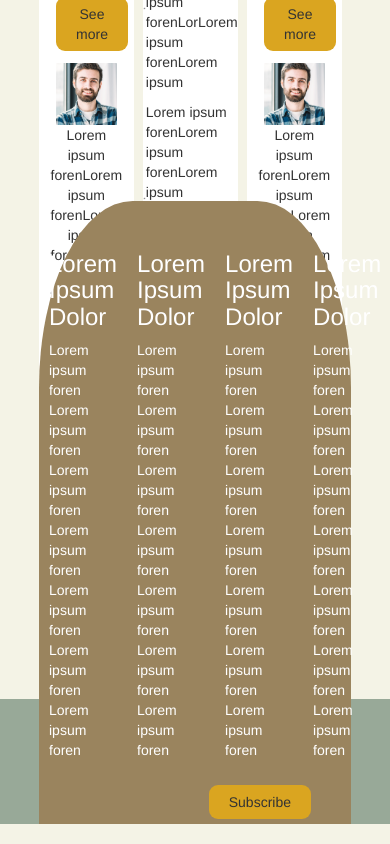
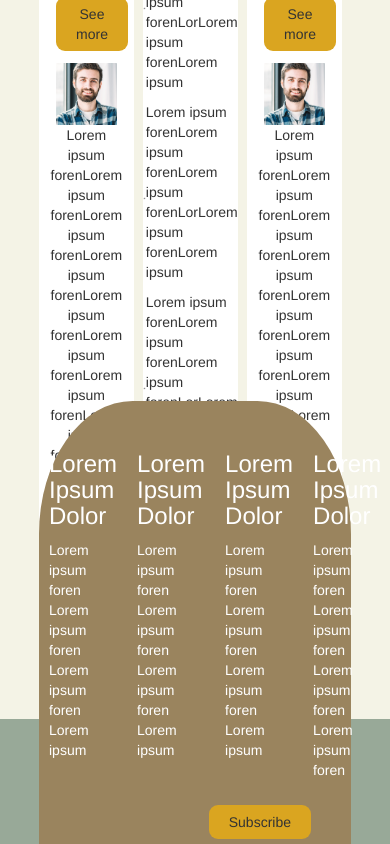
Before and after one commit to Mutahir7886/angular-netlify, an Angular app: page /html2 in a window 390 px wide. Shown: the part 1196-2040 px from the top of the page. Built offline with nearby package versions, Linux system fonts and the light colour scheme.

Commit message:
media query for footer

```diff
--- a/src/app/app-routing.module.ts
+++ b/src/app/app-routing.module.ts
@@ -6,6 +6,7 @@ import {ListComponent} from './list/list.component';
 import { HtmlComponent } from './html/html.component';
 import { TopPlayersComponent } from './top-players/top-players.component';
 import { Html2Component } from './html2/html2.component';
+import { Html3Component } from './html3/html3.component';
 
 
 const routes: Routes = [
@@ -30,6 +31,9 @@ const routes: Routes = [
   {
     path:'html2', component:Html2Component, pathMatch:'full'
   },
+  {
+    path:'html3', component:Html3Component, pathMatch:'full'
+  },
 
 ]
 
--- a/src/app/app.module.ts
+++ b/src/app/app.module.ts
@@ -11,6 +11,7 @@ import { FormsModule, ReactiveFormsModule } from '@angular/forms';
 import { HtmlComponent } from './html/html.component';
 import { TopPlayersComponent } from './top-players/top-players.component';
 import { Html2Component } from './html2/html2.component';
+import { Html3Component } from './html3/html3.component';
 
 @NgModule({
   declarations: [
@@ -20,7 +21,8 @@ import { Html2Component } from './html2/html2.component';
     ListComponent,
     HtmlComponent,
     TopPlayersComponent,
-    Html2Component
+    Html2Component,
+    Html3Component
   ],
   imports: [
     BrowserModule,
--- a/src/app/html2/html2.component.css
+++ b/src/app/html2/html2.component.css
@@ -130,3 +130,14 @@ background: blue;
 .mg-10{
     margin:10px 10px
 }
+
+
+.footer{
+    background: #9a845e;width: 80%;margin: auto;position: absolute;left: 50%;transform: translateX(-50%);bottom: 0;padding-top: 20px;border-top-right-radius: 30%;border-top-left-radius: 30%;
+}
+
+@media (max-width: 1300px) {
+    .main-card{
+        margin-bottom: 12%
+    }
+  }
--- a/src/app/html2/html2.component.html
+++ b/src/app/html2/html2.component.html
@@ -1,3 +1,4 @@
+<div style="background:#f4f3e6">
 <div class="header-background">
 
         <div class="header" >
@@ -140,28 +141,28 @@
 
 <div style="background: #98a998;height: 125px;">
 </div>
-<div style="background: #9a845e;width: 80%;margin: auto;position: absolute;left: 50%;transform: translateX(-50%);bottom: 0;padding-top: 20px;border-top-right-radius: 30%;border-top-left-radius: 30%;">
+<div class="footer">
                 <div style="display: flex;
                 color: white;">
 
                                 <div class="flex-25 mg-10">
                                         <h3> Lorem Ipsum Dolor</h3>
-                                        <p>Lorem ipsum foren Lorem ipsum foren Lorem ipsum foren Lorem ipsum foren Lorem ipsum foren Lorem ipsum foren Lorem ipsum foren</p>
+                                        <p>Lorem ipsum foren Lorem ipsum foren Lorem ipsum foren Lorem ipsum </p>
                                 </div>
 
                                 <div class="flex-25 mg-10">
                                                 <h3> Lorem Ipsum Dolor</h3>
-                                                <p>Lorem ipsum foren Lorem ipsum foren Lorem ipsum foren Lorem ipsum foren Lorem ipsum foren Lorem ipsum foren Lorem ipsum foren</p>
+                                                <p>Lorem ipsum foren Lorem ipsum foren Lorem ipsum foren Lorem ipsum </p>
                                 </div>
 
                                 <div class="flex-25 mg-10">
                                                 <h3> Lorem Ipsum Dolor</h3>
-                                                <p>Lorem ipsum foren Lorem ipsum foren Lorem ipsum foren Lorem ipsum foren Lorem ipsum foren Lorem ipsum foren Lorem ipsum foren</p>
+                                                <p>Lorem ipsum foren Lorem ipsum foren Lorem ipsum foren Lorem ipsum </p>
                                 </div>
 
                                 <div class="flex-25 mg-10">
                                                 <h3> Lorem Ipsum Dolor</h3>
-                                                <p>Lorem ipsum foren Lorem ipsum foren Lorem ipsum foren Lorem ipsum foren Lorem ipsum foren Lorem ipsum foren Lorem ipsum foren</p>
+                                                <p>Lorem ipsum foren Lorem ipsum foren Lorem ipsum foren Lorem ipsum foren </p>
                                  </div>
 
                 </div>
@@ -172,3 +173,4 @@
 </div>
 
 </div>
+</div>
--- /dev/null
+++ b/src/app/html3/html3.component.html
@@ -0,0 +1 @@
+<p>html3 works!</p>
--- /dev/null
+++ b/src/app/html3/html3.component.ts
@@ -0,0 +1,15 @@
+import { Component, OnInit } from '@angular/core';
+
+@Component({
+  selector: 'app-html3',
+  templateUrl: './html3.component.html',
+  styleUrls: ['./html3.component.css']
+})
+export class Html3Component implements OnInit {
+
+  constructor() { }
+
+  ngOnInit(): void {
+  }
+
+}
--- a/src/index.html
+++ b/src/index.html
@@ -8,7 +8,7 @@
   <link rel="icon" type="image/x-icon" href="favicon.ico">
   <link rel="stylesheet" href="https://maxcdn.bootstrapcdn.com/bootstrap/3.3.7/css/bootstrap.min.css" integrity="sha384-BVYiiSIFeK1dGmJRAkycuHAHRg32OmUcww7on3RYdg4Va+PmSTsz/K68vbdEjh4u" crossorigin="anonymous">
 </head>
-<body style="background:#f4f3e6;margin: 0">
+<body style="margin: 0">
   <app-root></app-root>
   <script src="https://code.jquery.com/jquery-3.1.1.min.js" integrity="sha256-hVVnYaiADRTO2PzUGmuLJr8BLUSjGIZsDYGmIJLv2b8=" crossorigin="anonymous"></script>
   <script src="https://maxcdn.bootstrapcdn.com/bootstrap/3.3.7/js/bootstrap.min.js" integrity="sha384-Tc5IQib027qvyjSMfHjOMaLkfuWVxZxUPnCJA7l2mCWNIpG9mGCD8wGNIcPD7Txa" crossorigin="anonymous"></script>
```
Also changed, not shown: src/app/html3/html3.component.css (added), 1 other file (tests, documents, lock files or other folders).
